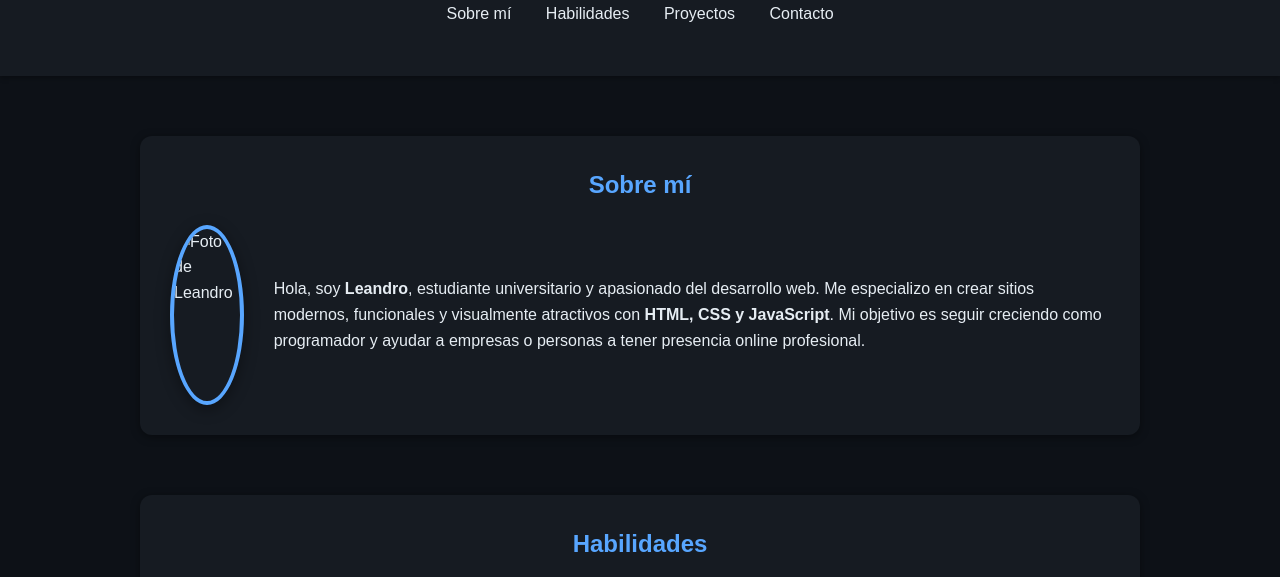
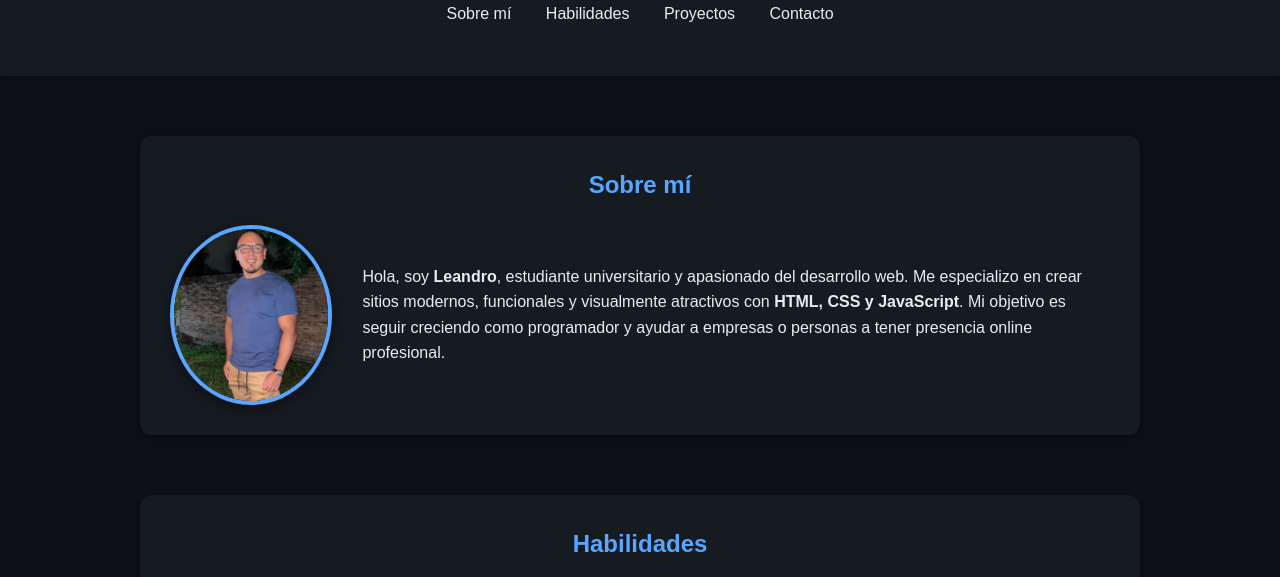
Before and after one commit to leanNunez/myportfolio, a plain HTML site: page index.html in a window 1280 px wide. Shown: the part 136-713 px from the top of the page. Drawn offline with Linux system fonts and the light colour scheme; the site is published under a folder, as on GitHub Pages, so addresses that start at the root find nothing.

Commit message:
Update index.html

```diff
--- a/index.html
+++ b/index.html
@@ -22,7 +22,7 @@
 <section id="about" class="about">
     <h2>Sobre mí</h2>
     <div class="about-container">
-        <img src="/foto.jpg" alt="Foto de Leandro" class="profile-pic">
+        <img src="foto.jpg" alt="Foto de Leandro" class="profile-pic">
         <p>Hola, soy <strong>Leandro</strong>, estudiante universitario y apasionado del desarrollo web.
         Me especializo en crear sitios modernos, funcionales y visualmente atractivos con
         <strong>HTML, CSS y JavaScript</strong>.
```
